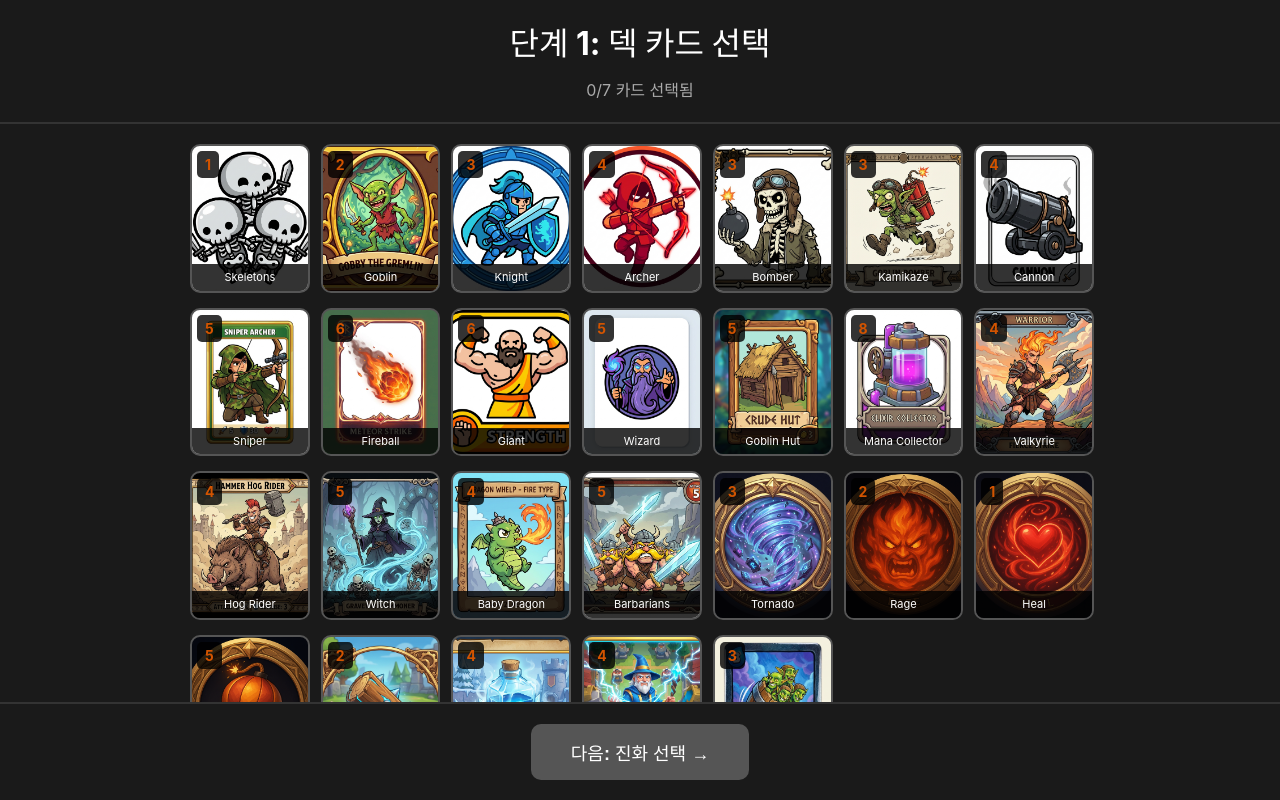
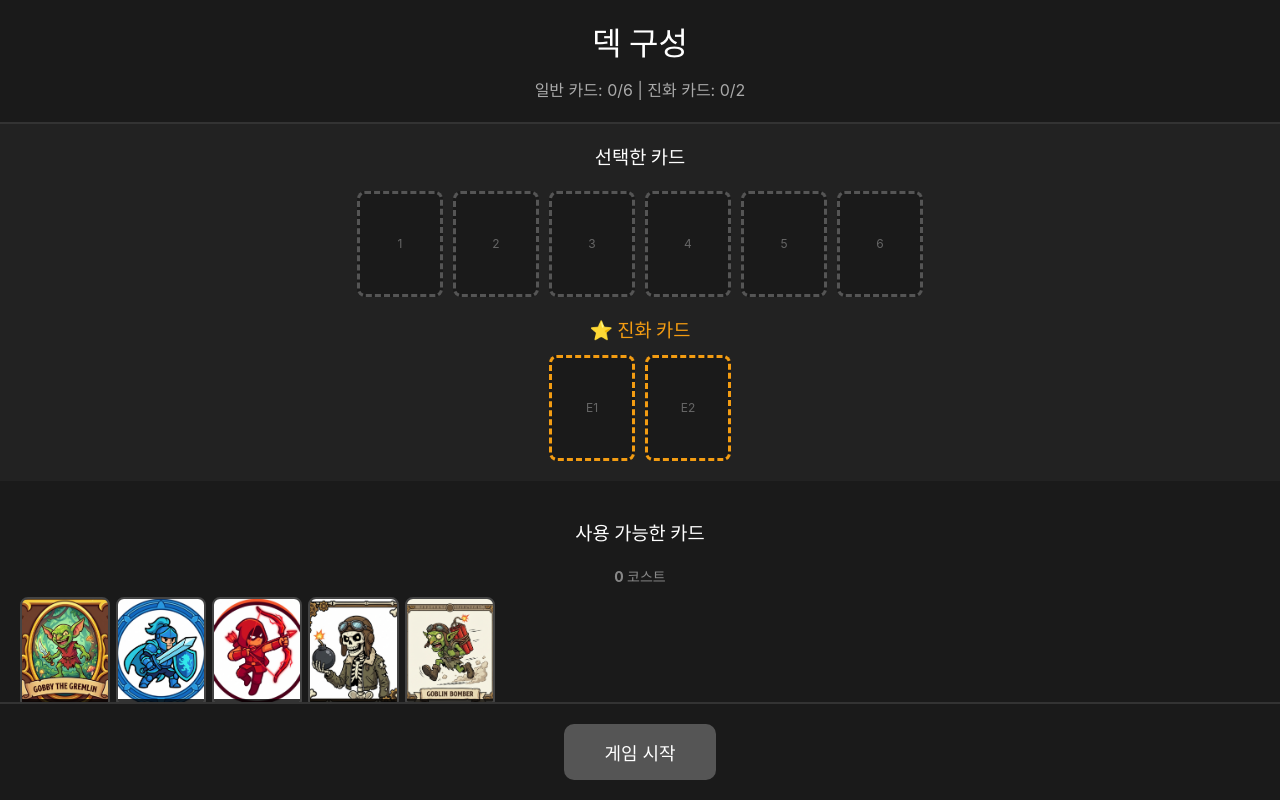
Before and after one commit to minsang4796forantigravity-max/Bibe-coding, a React (Vite) app in the folder client/: page / in a window 1280 px wide. Both pictures are taken after a click on the button "게임 시작". Built offline with nearby package versions, Linux system fonts and the light colour scheme.

Commit message:
Good Boay

```diff
--- a/client/src/components/DeckSelector.jsx
+++ b/client/src/components/DeckSelector.jsx
@@ -1,4 +1,4 @@
-import React, { useState } from 'react'; // Rebuild trigger
+import React, { useState } from 'react';
 import { UNITS } from '../game/constants';
 import '../styles/evolution-effects.css';
 
@@ -30,7 +30,6 @@ import freezeImg from '../assets/freeze_card.png';
 import electroWizardImg from '../assets/electro_wizard_card.png';
 import goblinBarrelImg from '../assets/goblin_barrel_card.png';
 
-// 모든 사용 가능한 카드 목록
 const ALL_CARDS = [
     'skeletons', 'goblin', 'knight', 'archer', 'bomber', 'kamikaze',
     'cannon', 'sniper', 'fireball', 'giant', 'wizard', 'goblin_hut', 'mana_collector',
@@ -69,48 +68,68 @@ const CARD_IMAGES = {
 };
 
 export function DeckSelector({ onDeckSelected }) {
-    const [selectedCards, setSelectedCards] = useState([]);
-    const [evolutionCards, setEvolutionCards] = useState([]);
-    const [phase, setPhase] = useState(1); // 1: 카드 선택, 2: 진화 선택
+    // 8 slots: [0-5] regular cards, [6-7] evolution cards
+    const [deckSlots, setDeckSlots] = useState(Array(8).fill(null));
+    const [draggedCard, setDraggedCard] = useState(null);
 
-    const toggleCard = (cardId) => {
-        if (phase === 1) {
-            // Phase 1: 일반 카드 선택 (7장)
-            if (selectedCards.includes(cardId)) {
-                setSelectedCards(selectedCards.filter(c => c !== cardId));
-            } else if (selectedCards.length < 7) {
-                setSelectedCards([...selectedCards, cardId]);
-            }
-        } else {
-            // Phase 2: 진화 카드 선택 (2장)
-            if (evolutionCards.includes(cardId)) {
-                setEvolutionCards(evolutionCards.filter(c => c !== cardId));
-            } else if (evolutionCards.length < 2) {
-                setEvolutionCards([...evolutionCards, cardId]);
-            }
+    // Sort cards by cost
+    const sortedCards = [...ALL_CARDS].sort((a, b) => {
+        const costA = UNITS[a.toUpperCase()]?.cost || 0;
+        const costB = UNITS[b.toUpperCase()]?.cost || 0;
+        return costA - costB;
+    });
+
+    // Group cards by cost
+    const cardsByCost = {};
+    sortedCards.forEach(card => {
+        const cost = UNITS[card.toUpperCase()]?.cost || 0;
+        if (!cardsByCost[cost]) cardsByCost[cost] = [];
+        cardsByCost[cost].push(card);
+    });
+
+    const handleDragStart = (e, cardId) => {
+        setDraggedCard(cardId);
+        e.dataTransfer.effectAllowed = 'move';
+    };
+
+    const handleDragOver = (e) => {
+        e.preventDefault();
+        e.dataTransfer.dropEffect = 'move';
+    };
+
+    const handleDropToSlot = (e, slotIndex) => {
+        e.preventDefault();
+        if (!draggedCard) return;
+
+        // Check if card already in deck
+        if (deckSlots.includes(draggedCard)) return;
+
+        const newSlots = [...deckSlots];
+        newSlots[slotIndex] = draggedCard;
+        setDeckSlots(newSlots);
+        setDraggedCard(null);
+    };
+
+    const handleClickSlot = (slotIndex) => {
+        if (deckSlots[slotIndex]) {
+            const newSlots = [...deckSlots];
+            newSlots[slotIndex] = null;
+            setDeckSlots(newSlots);
         }
     };
 
-    const handleNext = () => {
-        if (selectedCards.length === 7) {
-            setPhase(2);
+    const handleConfirm = () => {
+        const regularCards = deckSlots.slice(0, 6).filter(c => c !== null);
+        const evolutionCards = deckSlots.slice(6, 8).filter(c => c !== null);
+
+        if (regularCards.length === 6 && evolutionCards.length === 2) {
+            onDeckSelected([...regularCards, ...evolutionCards]);
         }
     };
 
-    const handleBack = () => {
-        setPhase(1);
-        setEvolutionCards([]);
-    };
-
-    const handleConfirm = () => {
-        if (selectedCards.length === 7 && evolutionCards.length === 2) {
-            // 덱 구조: [card1, ..., card7, evo1, evo2]
-            const finalDeck = [...selectedCards, ...evolutionCards];
-            onDeckSelected(finalDeck);
-        }
-    };
-
-    const cardsToShow = phase === 1 ? ALL_CARDS : selectedCards;
+    const regularFilled = deckSlots.slice(0, 6).filter(c => c !== null).length;
+    const evolutionFilled = deckSlots.slice(6, 8).filter(c => c !== null).length;
+    const isComplete = regularFilled === 6 && evolutionFilled === 2;
 
     return (
         <div style={{
@@ -119,61 +138,164 @@ export function DeckSelector({ onDeckSelected }) {
             backgroundColor: '#1a1a1a',
             display: 'flex',
             flexDirection: 'column',
-            alignItems: 'center',
             overflow: 'auto',
-            WebkitOverflowScrolling: 'touch',
         }}>
+            {/* Header */}
             <div style={{
-                position: 'sticky',
-                top: 0,
-                backgroundColor: '#1a1a1a',
-                width: '100%',
-                padding: '20px 0',
+                padding: '20px',
                 textAlign: 'center',
-                zIndex: 10,
                 borderBottom: '2px solid #333',
             }}>
-                <h1 style={{ color: 'white', margin: '0 0 10px 0' }}>
-                    {phase === 1 ? '단계 1: 덱 카드 선택' : '단계 2: 진화 카드 선택'}
-                </h1>
+                <h1 style={{ color: 'white', margin: '0 0 10px 0' }}>덱 구성</h1>
                 <p style={{ color: '#aaa', margin: 0 }}>
-                    {phase === 1
-                        ? `${selectedCards.length}/7 카드 선택됨`
-                        : `${evolutionCards.length}/2 진화 카드 선택됨`
-                    }
+                    일반 카드: {regularFilled}/6 | 진화 카드: {evolutionFilled}/2
                 </p>
-                {phase === 2 && (
-                    <p style={{ color: '#f39c12', fontSize: '14px', margin: '5px 0 0 0' }}>
-                        ⭐ 선택한 카드가 강화된 능력치로 배치됩니다
-                    </p>
+            </div>
+
+            {/* Deck Slots */}
+            <div style={{
+                padding: '20px',
+                backgroundColor: '#222',
+            }}>
+                <h3 style={{ color: 'white', marginTop: 0 }}>선택한 카드</h3>
+
+                {/* Regular Slots */}
+                <div style={{
+                    display: 'flex',
+                    gap: '10px',
+                    marginBottom: '20px',
+                    flexWrap: 'wrap',
+                    justifyContent: 'center',
+                }}>
+                    {deckSlots.slice(0, 6).map((cardId, index) => (
+                        <div
+                            key={index}
+                            onDragOver={handleDragOver}
+                            onDrop={(e) => handleDropToSlot(e, index)}
+                            onClick={() => handleClickSlot(index)}
+                            style={{
+                                width: '80px',
+                                height: '100px',
+                                border: '3px dashed #555',
+                                borderRadius: '8px',
+                                backgroundColor: cardId ? '#333' : '#1a1a1a',
+                                backgroundImage: cardId ? `url(${CARD_IMAGES[cardId]})` : 'none',
+                                backgroundSize: 'cover',
+                                backgroundPosition: 'center',
+                                cursor: cardId ? 'pointer' : 'default',
+                                display: 'flex',
+                                alignItems: 'center',
+                                justifyContent: 'center',
+                                color: '#666',
+                                fontSize: '12px',
+                                position: 'relative',
+                                transition: 'all 0.2s',
+                            }}
+                        >
+                            {!cardId && (index + 1)}
+                            {cardId && (
+                                <div style={{
+                                    position: 'absolute',
+                                    top: '3px',
+                                    left: '3px',
+                                    backgroundColor: 'rgba(0,0,0,0.8)',
+                                    color: '#d35400',
+                                    padding: '2px 6px',
+                                    borderRadius: '4px',
+                                    fontSize: '11px',
+                                    fontWeight: 'bold',
+                                }}>
+                                    {UNITS[cardId.toUpperCase()]?.cost}
+                                </div>
                             )}
                         </div>
+                    ))}
+                </div>
 
+                {/* Evolution Slots */}
+                <h3 style={{ color: '#f39c12', margin: '0 0 10px 0' }}>⭐ 진화 카드</h3>
+                <div style={{
+                    display: 'flex',
+                    gap: '10px',
+                    justifyContent: 'center',
+                }}>
+                    {deckSlots.slice(6, 8).map((cardId, index) => (
+                        <div
+                            key={index + 6}
+                            onDragOver={handleDragOver}
+                            onDrop={(e) => handleDropToSlot(e, index + 6)}
+                            onClick={() => handleClickSlot(index + 6)}
+                            className={cardId ? 'deck-evolution-card' : ''}
+                            style={{
+                                width: '80px',
+                                height: '100px',
+                                border: '3px dashed #f39c12',
+                                borderRadius: '8px',
+                                backgroundColor: cardId ? '#333' : '#1a1a1a',
+                                backgroundImage: cardId ? `url(${CARD_IMAGES[cardId]})` : 'none',
+                                backgroundSize: 'cover',
+                                backgroundPosition: 'center',
+                                cursor: cardId ? 'pointer' : 'default',
+                                display: 'flex',
+                                alignItems: 'center',
+                                justifyContent: 'center',
+                                color: '#666',
+                                fontSize: '12px',
+                                position: 'relative',
+                                boxShadow: cardId ? '0 0 20px #f39c12' : 'none',
+                            }}
+                        >
+                            {!cardId && `E${index + 1}`}
+                            {cardId && (
+                                <div style={{
+                                    position: 'absolute',
+                                    top: '3px',
+                                    right: '3px',
+                                    backgroundColor: '#f39c12',
+                                    color: 'black',
+                                    borderRadius: '50%',
+                                    width: '20px',
+                                    height: '20px',
+                                    display: 'flex',
+                                    alignItems: 'center',
+                                    justifyContent: 'center',
+                                    fontWeight: 'bold',
+                                    fontSize: '12px',
+                                }}>
+                                    ⭐
+                                </div>
+                            )}
+                        </div>
+                    ))}
+                </div>
+            </div>
+
+            {/* Available Cards */}
+            <div style={{
+                flex: 1,
+                padding: '20px',
+                overflowY: 'auto',
+            }}>
+                <h3 style={{ color: 'white' }}>사용 가능한 카드</h3>
+                {Object.keys(cardsByCost).map(cost => (
+                    <div key={cost} style={{ marginBottom: '20px' }}>
+                        <h4 style={{ color: '#888', fontSize: '14px', marginBottom: '10px' }}>
+                            {cost} 코스트
+                        </h4>
                         <div style={{
                             display: 'grid',
-                gridTemplateColumns: 'repeat(auto-fit, minmax(110px, 1fr))',
-                gap: '15px',
-                maxWidth: '900px',
-                width: '100%',
-                padding: '20px',
-                marginBottom: '80px',
+                            gridTemplateColumns: 'repeat(auto-fill, minmax(80px, 1fr))',
+                            gap: '10px',
                         }}>
-                {cardsToShow.map(cardId => {
-                    const isSelected = phase === 1
-                        ? selectedCards.includes(cardId)
-                        : evolutionCards.includes(cardId);
+                            {cardsByCost[cost].map(cardId => {
                                 const unitStats = UNITS[cardId.toUpperCase()];
-
-                    if (!unitStats) {
-                        console.warn(`[DeckSelector] Missing stats for card: ${cardId}`);
-                        return null;
-                    }
+                                const isInDeck = deckSlots.includes(cardId);
 
                                 return (
                                     <div
                                         key={cardId}
-                            onClick={() => toggleCard(cardId)}
-                            className={phase === 2 && isSelected ? 'deck-evolution-card' : ''}
+                                        draggable={!isInDeck}
+                                        onDragStart={(e) => handleDragStart(e, cardId)}
                                         style={{
                                             position: 'relative',
                                             width: '100%',
@@ -181,161 +303,68 @@ export function DeckSelector({ onDeckSelected }) {
                                             backgroundImage: `url(${CARD_IMAGES[cardId]})`,
                                             backgroundSize: 'cover',
                                             backgroundPosition: 'center',
-                                borderRadius: '10px',
-                                border: isSelected
-                                    ? (phase === 2 ? '4px solid #f39c12' : '4px solid #f1c40f')
-                                    : '2px solid #555',
-                                cursor: (phase === 1 && selectedCards.length < 7) ||
-                                    (phase === 2 && evolutionCards.length < 2) ||
-                                    isSelected ? 'pointer' : 'not-allowed',
-                                opacity: (!isSelected &&
-                                    ((phase === 1 && selectedCards.length >= 7) ||
-                                        (phase === 2 && evolutionCards.length >= 2))) ? 0.3 : 1,
+                                            borderRadius: '8px',
+                                            border: isInDeck ? '2px solid #555' : '2px solid #444',
+                                            cursor: isInDeck ? 'not-allowed' : 'grab',
+                                            opacity: isInDeck ? 0.3 : 1,
                                             transition: 'all 0.2s',
-                                transform: isSelected ? 'scale(1.02)' : 'scale(1)',
-                                boxShadow: isSelected
-                                    ? (phase === 2 ? '0 0 25px #f39c12' : '0 0 20px #f1c40f')
-                                    : 'none',
+                                        }}
+                                        onMouseEnter={(e) => {
+                                            if (!isInDeck) e.currentTarget.style.transform = 'scale(1.05)';
+                                        }}
+                                        onMouseLeave={(e) => {
+                                            e.currentTarget.style.transform = 'scale(1)';
                                         }}
                                     >
-                            {/* 진화 파티클 효과 (Phase 2에서만) */}
-                            {phase === 2 && isSelected && (
-                                <div className="evolution-particles">
-                                    <div className="particle"></div>
-                                    <div className="particle"></div>
-                                    <div className="particle"></div>
-                                    <div className="particle"></div>
-                                    <div className="particle"></div>
-                                </div>
-                            )}
-
                                         <div style={{
                                             position: 'absolute',
-                                top: '5px',
-                                left: '5px',
-                                backgroundColor: 'rgba(0,0,0,0.8)',
-                                color: '#d35400',
-                                fontWeight: 'bold',
-                                padding: '3px 8px',
-                                borderRadius: '5px',
-                                fontSize: '14px',
-                            }}>
-                                {unitStats.cost}
-                            </div>
-
-                            {isSelected && (
-                                <div
-                                    className={phase === 2 ? 'evolution-star' : ''}
-                                    style={{
-                                        position: 'absolute',
-                                        top: '5px',
-                                        right: '5px',
-                                        backgroundColor: phase === 2 ? '#f39c12' : '#f1c40f',
-                                        color: 'black',
-                                        borderRadius: '50%',
-                                        width: '30px',
-                                        height: '30px',
-                                        display: 'flex',
-                                        alignItems: 'center',
-                                        justifyContent: 'center',
-                                        fontWeight: 'bold',
-                                        fontSize: phase === 2 ? '16px' : '18px',
-                                    }}>
-                                    {phase === 2 ? '⭐' : '✓'}
-                                </div>
-                            )}
-
-                            <div style={{
-                                position: 'absolute',
-                                bottom: '0',
-                                left: '0',
-                                right: '0',
+                                            bottom: 0,
+                                            left: 0,
+                                            right: 0,
                                             backgroundColor: 'rgba(0,0,0,0.8)',
                                             color: 'white',
-                                padding: '5px',
-                                fontSize: '11px',
+                                            padding: '4px',
+                                            fontSize: '10px',
                                             textAlign: 'center',
-                                borderBottomLeftRadius: '8px',
-                                borderBottomRightRadius: '8px',
+                                            borderBottomLeftRadius: '6px',
+                                            borderBottomRightRadius: '6px',
                                         }}>
-                                {unitStats.name}
+                                            {unitStats?.name}
                                         </div>
                                     </div>
                                 );
                             })}
                         </div>
+                    </div>
+                ))}
+            </div>
 
+            {/* Confirm Button */}
             <div style={{
-                position: 'fixed',
+                position: 'sticky',
                 bottom: 0,
-                left: 0,
-                right: 0,
                 backgroundColor: '#1a1a1a',
                 padding: '20px',
+                borderTop: '2px solid #333',
                 textAlign: 'center',
-                borderTop: '2px solid #333',
-                zIndex: 10,
-                display: 'flex',
-                gap: '10px',
-                justifyContent: 'center',
             }}>
-                {phase === 2 && (
                 <button
-                        onClick={handleBack}
-                        style={{
-                            padding: '15px 30px',
-                            fontSize: '18px',
-                            fontWeight: 'bold',
-                            backgroundColor: '#555',
-                            color: 'white',
-                            border: 'none',
-                            borderRadius: '10px',
-                            cursor: 'pointer',
-                            transition: 'all 0.2s',
-                        }}
-                    >
-                        ← 이전
-                    </button>
-                )}
-                {phase === 1 ? (
-                    <button
-                        onClick={handleNext}
-                        disabled={selectedCards.length !== 7}
+                    onClick={handleConfirm}
+                    disabled={!isComplete}
                     style={{
                         padding: '15px 40px',
                         fontSize: '18px',
                         fontWeight: 'bold',
-                            backgroundColor: selectedCards.length === 7 ? '#3498db' : '#555',
+                        backgroundColor: isComplete ? '#27ae60' : '#555',
                         color: 'white',
                         border: 'none',
                         borderRadius: '10px',
-                            cursor: selectedCards.length === 7 ? 'pointer' : 'not-allowed',
-                            transition: 'all 0.2s',
-                            boxShadow: selectedCards.length === 7 ? '0 4px 10px rgba(52, 152, 219, 0.5)' : 'none',
-                        }}
-                    >
-                        다음: 진화 선택 →
-                    </button>
-                ) : (
-                    <button
-                        onClick={handleConfirm}
-                        disabled={evolutionCards.length !== 2}
-                        style={{
-                            padding: '15px 40px',
-                            fontSize: '18px',
-                            fontWeight: 'bold',
-                            backgroundColor: evolutionCards.length === 2 ? '#27ae60' : '#555',
-                            color: 'white',
-                            border: 'none',
-                            borderRadius: '10px',
-                            cursor: evolutionCards.length === 2 ? 'pointer' : 'not-allowed',
-                            transition: 'all 0.2s',
-                            boxShadow: evolutionCards.length === 2 ? '0 4px 10px rgba(39, 174, 96, 0.5)' : 'none',
+                        cursor: isComplete ? 'pointer' : 'not-allowed',
+                        boxShadow: isComplete ? '0 4px 10px rgba(39, 174, 96, 0.5)' : 'none',
                     }}
                 >
                     게임 시작
                 </button>
-                )}
             </div>
         </div>
     );
--- a/client/src/game/constants.js
+++ b/client/src/game/constants.js
@@ -8,68 +8,6 @@ export const UNITS = {
     damage: 67,
     speed: 2.5,
     range: 1,
-    attackSpeed: 1.0,
-    type: 'ground',
-    count: 6,
-  },
-
-  // === 2 코스트: 저렴한 유틸리티 ===
-  GOBLIN: {
-    id: 'goblin',
-    name: 'Goblin',
-    cost: 2,
-    hp: 180,
-    damage: 130,
-    speed: 2.8,
-    range: 0.5,
-    attackSpeed: 1.1,
-    type: 'ground',
-    count: 2, // 2마리 소환
-  },
-
-  // === 3 코스트: 기본 전투 유닛 ===
-  KNIGHT: {
-    id: 'knight',
-    name: 'Knight',
-    cost: 3,
-    hp: 1700,
-    damage: 170,
-    speed: 1.2,
-    range: 1,
-    attackSpeed: 1.1,
-    type: 'ground',
-    count: 1,
-  },
-  ARCHER: {
-    id: 'archer',
-    name: 'Archer',
-    cost: 4,
-    hp: 220,
-    damage: 89,
-    speed: 1.4,
-    range: 5.5,
-    attackSpeed: 1.2,
-    type: 'ground',
-    count: 2,
-  },
-  BOMBER: {
-    id: 'bomber',
-    name: 'Bomber',
-    cost: 3,
-    hp: 205,
-    damage: 133,
-    speed: 1.6,
-    range: 4.5,
-    attackSpeed: 1.9,
-    type: 'ground',
-    splash: 1.5,
-    count: 1,
-  },
-  KAMIKAZE: {
-    id: 'kamikaze',
-    name: 'Kamikaze',
-    cost: 3,
-    hp: 180,
     damage: 700,
     speed: 3.5,
     range: 0.5,
```
Also changed, not shown: 2 other files (tests, documents, lock files or other folders). Lines whose indentation alone changed are shown as unchanged.
